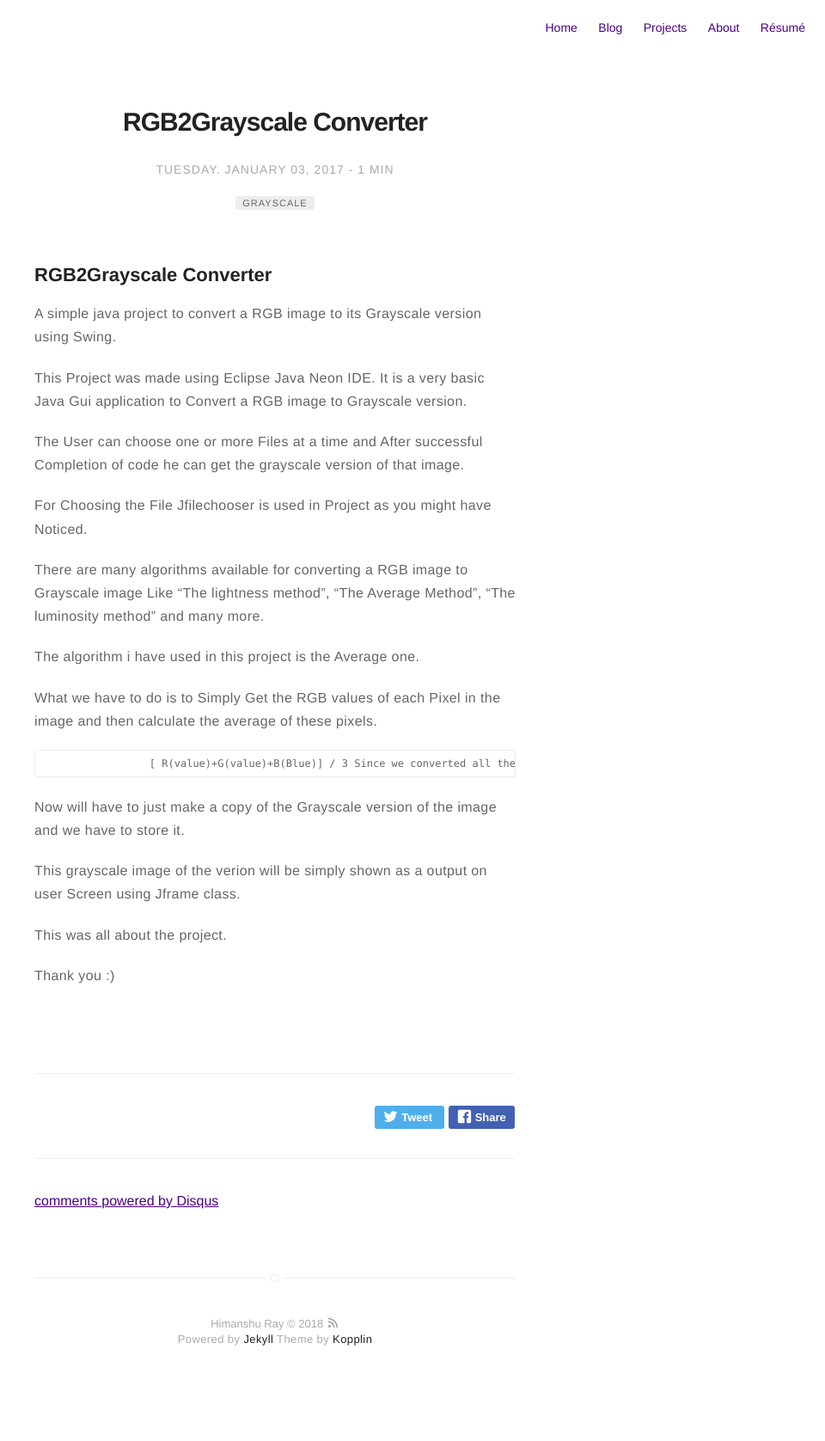
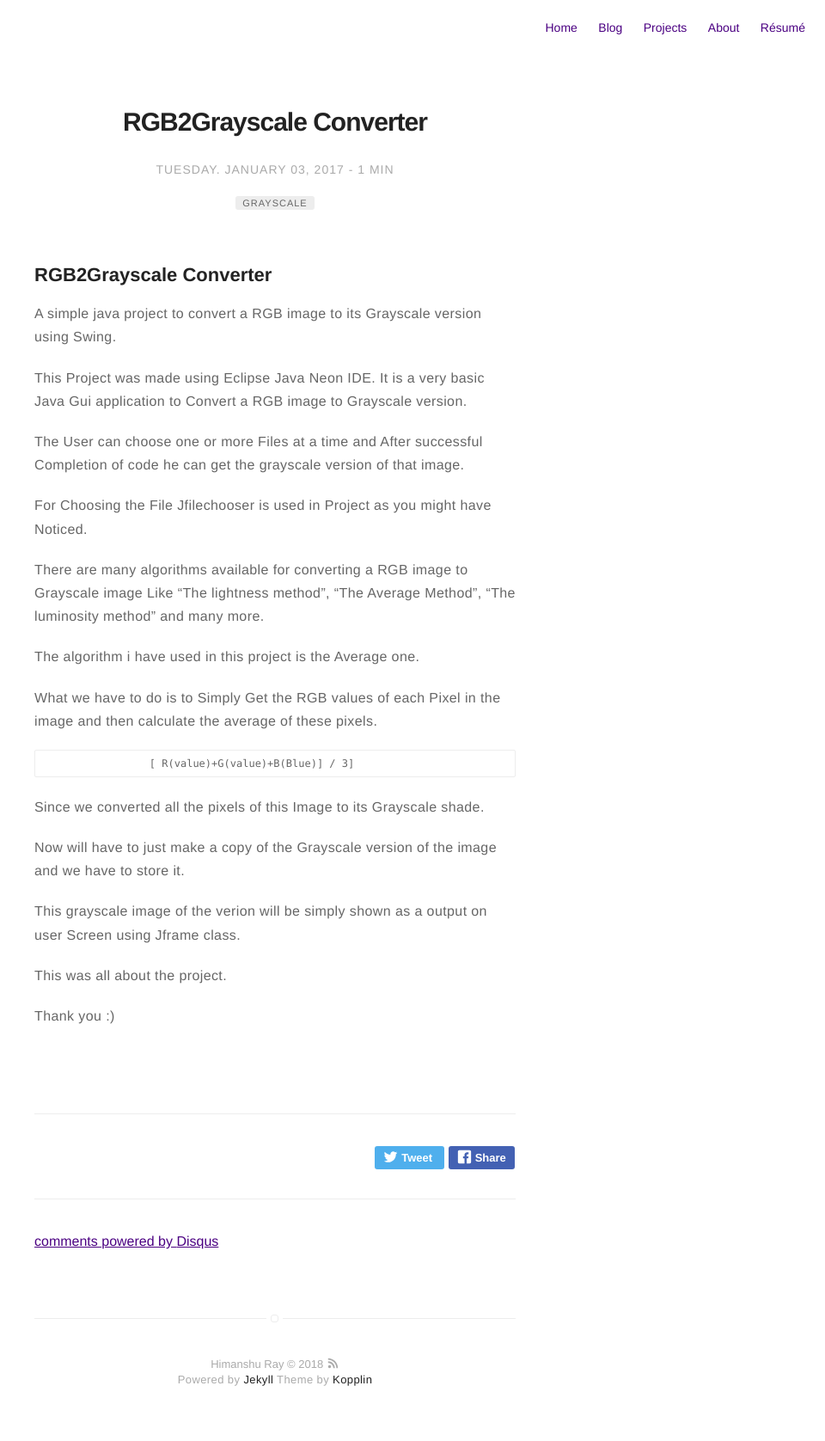
Before and after one commit to iamrayofhope/iamrayofhope.github.io, a Jekyll site: the page built from _posts/2018-01-03-RGB2Grayscale-Converter.md, in a window 1280 px wide. Shown: the whole page at 86% size, without its empty margins (320-1280 px from the left). Built offline with Jekyll 4.4.1, drawn with Linux system fonts in a browser that asks for light colours; comment, search, counter and statistics services are not loaded; before the commit the page ends 1629 px from its top, so only the background shows below that.

```diff
--- a/_posts/2018-01-03-RGB2Grayscale-Converter.md
+++ b/_posts/2018-01-03-RGB2Grayscale-Converter.md
@@ -28,7 +28,8 @@ The algorithm i have used in this project is the Average one.
 
 What we have to do is to Simply Get the RGB values of each Pixel in the image and then calculate the average of these pixels.
 
-                     [ R(value)+G(value)+B(Blue)] / 3
+                     [ R(value)+G(value)+B(Blue)] / 3]
+
 Since we converted all the pixels of this Image to its Grayscale shade.
 
 Now will have to just make a copy of the Grayscale version of the image and we have to store it.
```
